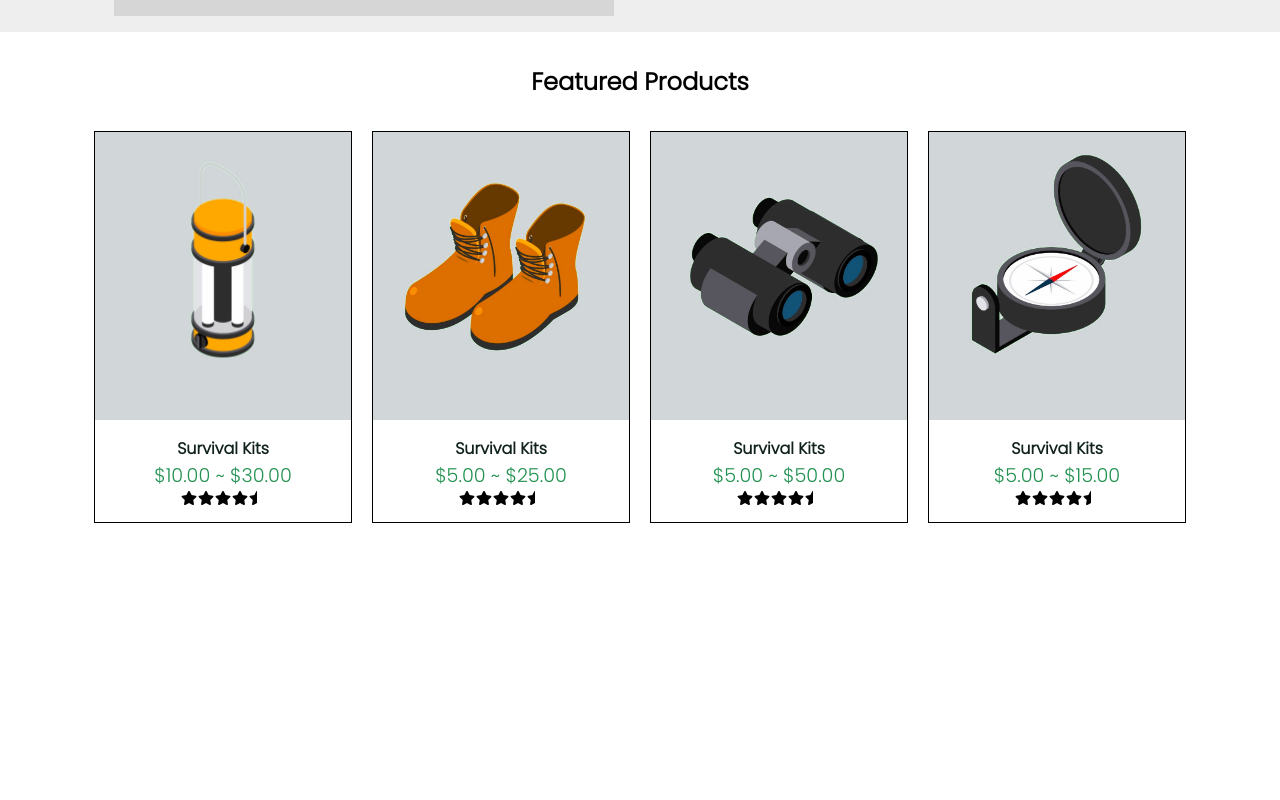
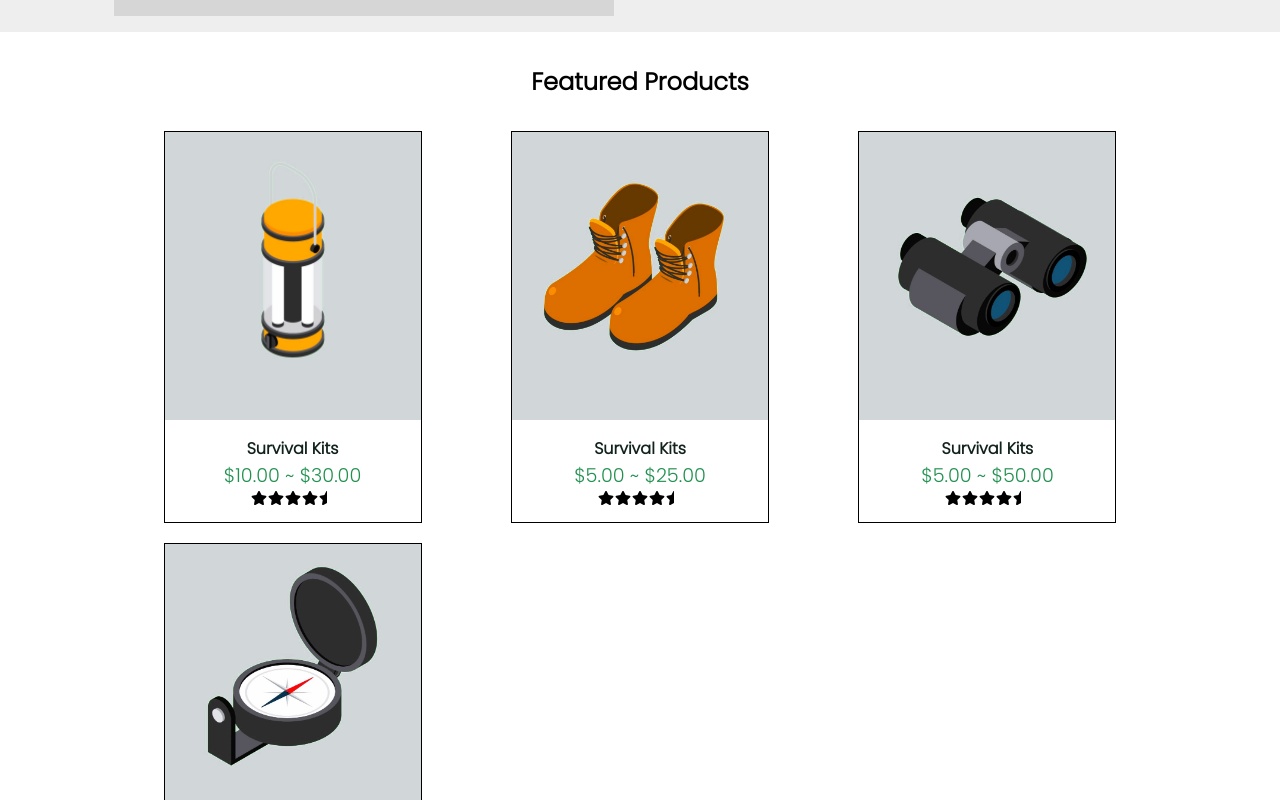
Before and after one commit to LuisBraga31/travelProject, a React (Vite) app: page / in a window 1280 px wide. Shown: the part 1920-2720 px from the top of the page. Before the commit the page ends 2475 px from the top, so only its background shows below. Built offline with nearby package versions, Linux system fonts and the light colour scheme.

Commit message:
Finalizando componente Shop

```diff
--- a/src/styles/components/shop.sass
+++ b/src/styles/components/shop.sass
@@ -9,14 +9,16 @@
     padding: 2rem 4.5rem
 
     .shop-products
-        @include mixins.flex-center
+        width: 90%
+        display: grid
+        grid-template-columns: repeat(auto-fit, minmax(256px, 1fr))
+        justify-items: center
         gap: 20px
 
         .shop-item
             width: 16rem
             border: 1px solid variables.$black-option
             cursor: pointer
-
             &:hover
                 .image
                     .icons
```
